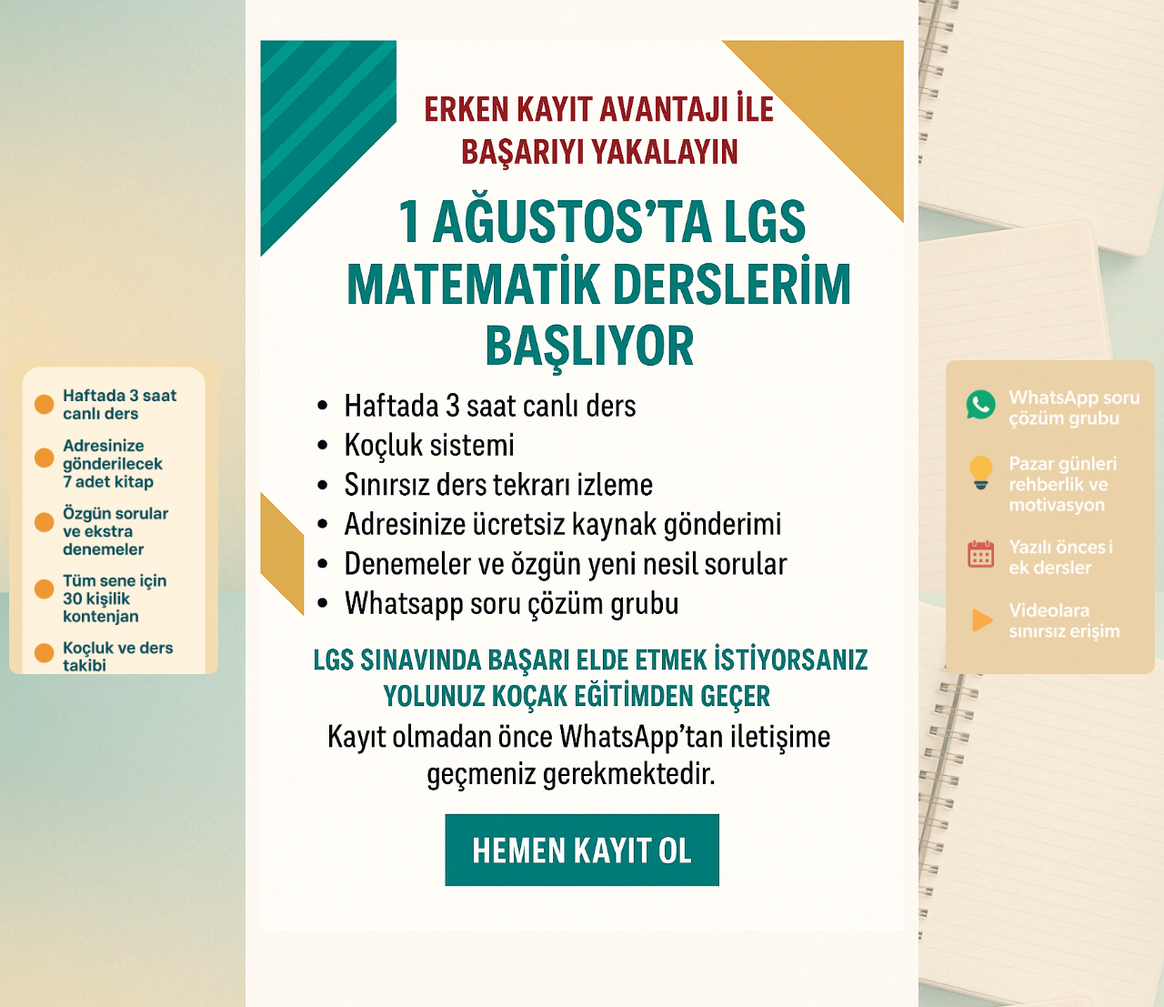
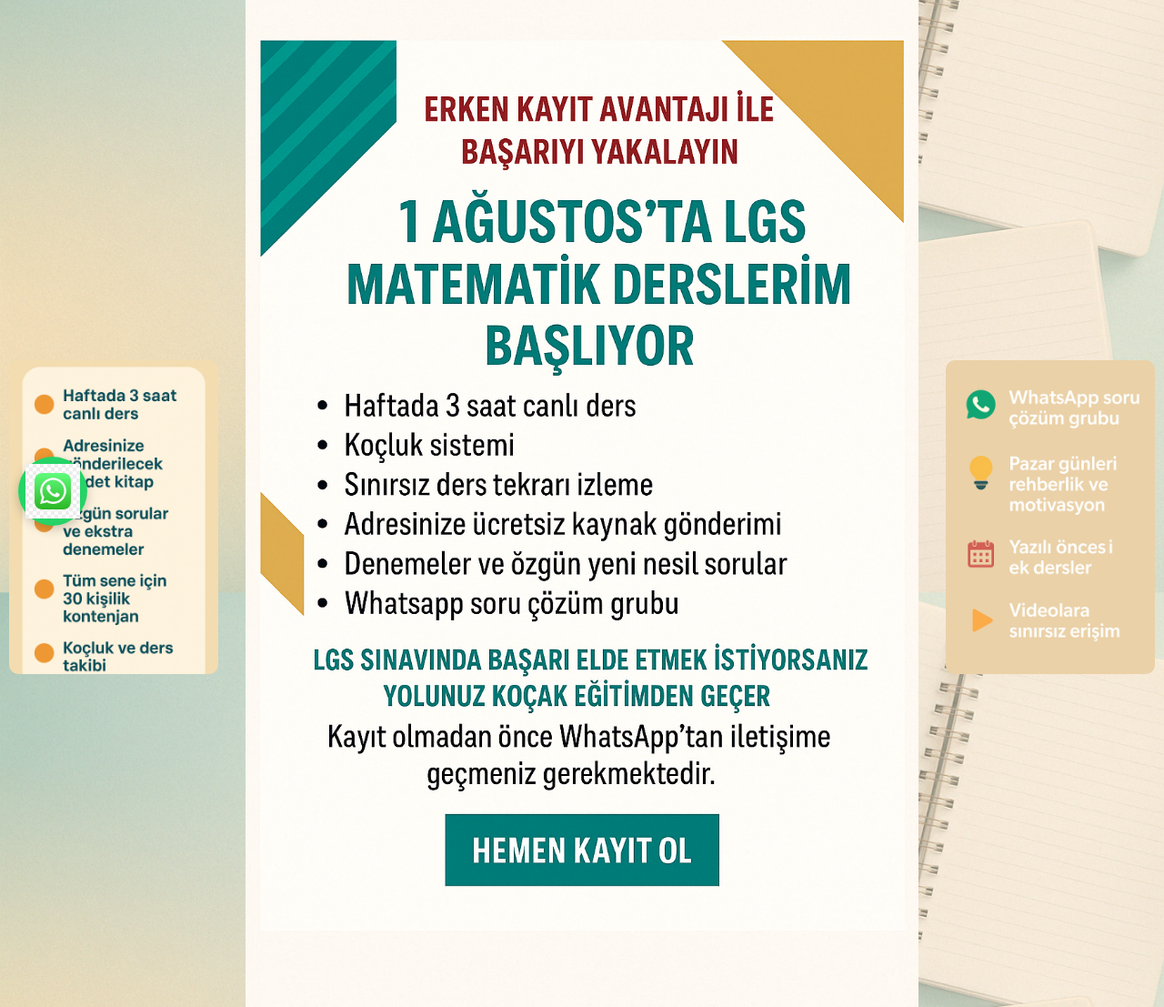
Before and after one commit to hasankck123/kocak-egitim, a Flask app: page / in a window 1280 px wide. Shown: the part 202-1309 px from the top of the page at 91% size. Run offline with Flask 3, Linux system fonts and the light colour scheme; data that the repository does not hold is empty.

Commit message:
WhatsApp sabit butonu eklendi

```diff
--- a/static/css/style.css
+++ b/static/css/style.css
@@ -205,3 +205,30 @@
     padding: 10px 0;
     letter-spacing: 1px;
 }
+
+.whatsapp-button {
+    position: fixed;
+    bottom: 20px;
+    left: 20px;
+    z-index: 9999;
+    width: 60px;
+    height: 60px;
+    background-color: #25d366;
+    border-radius: 50%;
+    box-shadow: 0 4px 12px rgba(0, 0, 0, 0.2);
+    padding: 8px;
+    display: flex;
+    justify-content: center;
+    align-items: center;
+    transition: transform 0.3s ease, box-shadow 0.3s ease;
+  }
+
+  .whatsapp-button:hover {
+    transform: scale(1.1);
+    box-shadow: 0 6px 16px rgba(0, 0, 0, 0.3);
+  }
+
+  .whatsapp-button img {
+    width: 100%;
+    height: auto;
+  }
--- a/templates/base.html
+++ b/templates/base.html
@@ -28,5 +28,10 @@
     <div class="main">
         {% block content %}{% endblock %}
     </div>
+    <a href="https://wa.me/905455759285" target="_blank" class="whatsapp-button">
+        <img src="/static/images/whatsapp-icon.jpg" alt="WhatsApp" />
+      </a>
+
+
 </body>
 </html>
```
Also changed, not shown: static/images/whatsapp-icon.jpg (added).
